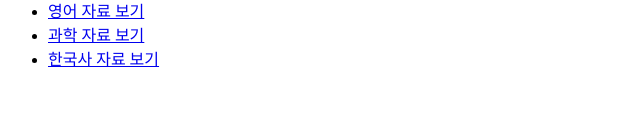
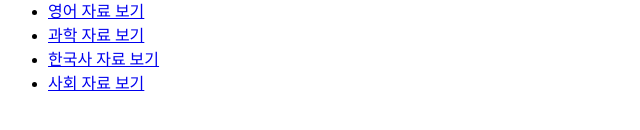
Before and after one commit to eunwoo17/yushin-community, a plain HTML site: page index.html in a window 1280 px wide. Shown: the part 194-324 px from the top of the page, without its empty margins (0-640 px from the left). Drawn offline with Linux system fonts and the light colour scheme.

Commit message:
Update index.html

```diff
--- a/index.html
+++ b/index.html
@@ -14,6 +14,7 @@
         <li><a href="english/">영어 자료 보기</a></li>
         <li><a href="science/">과학 자료 보기</a></li>
         <li><a href="history/">한국사 자료 보기</a></li>
+        <li><a href="social/">사회 자료 보기</a></li>
     </ul>
 </body>
 </html>
```
